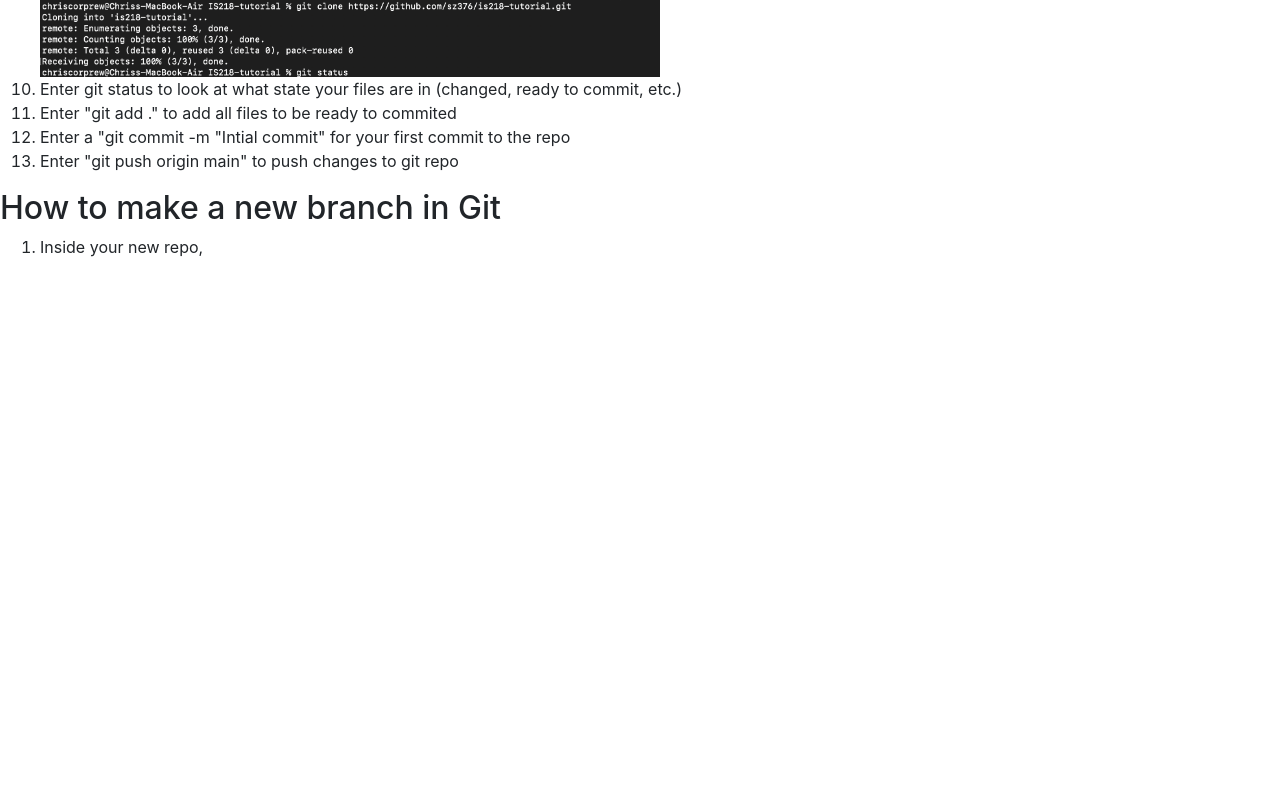
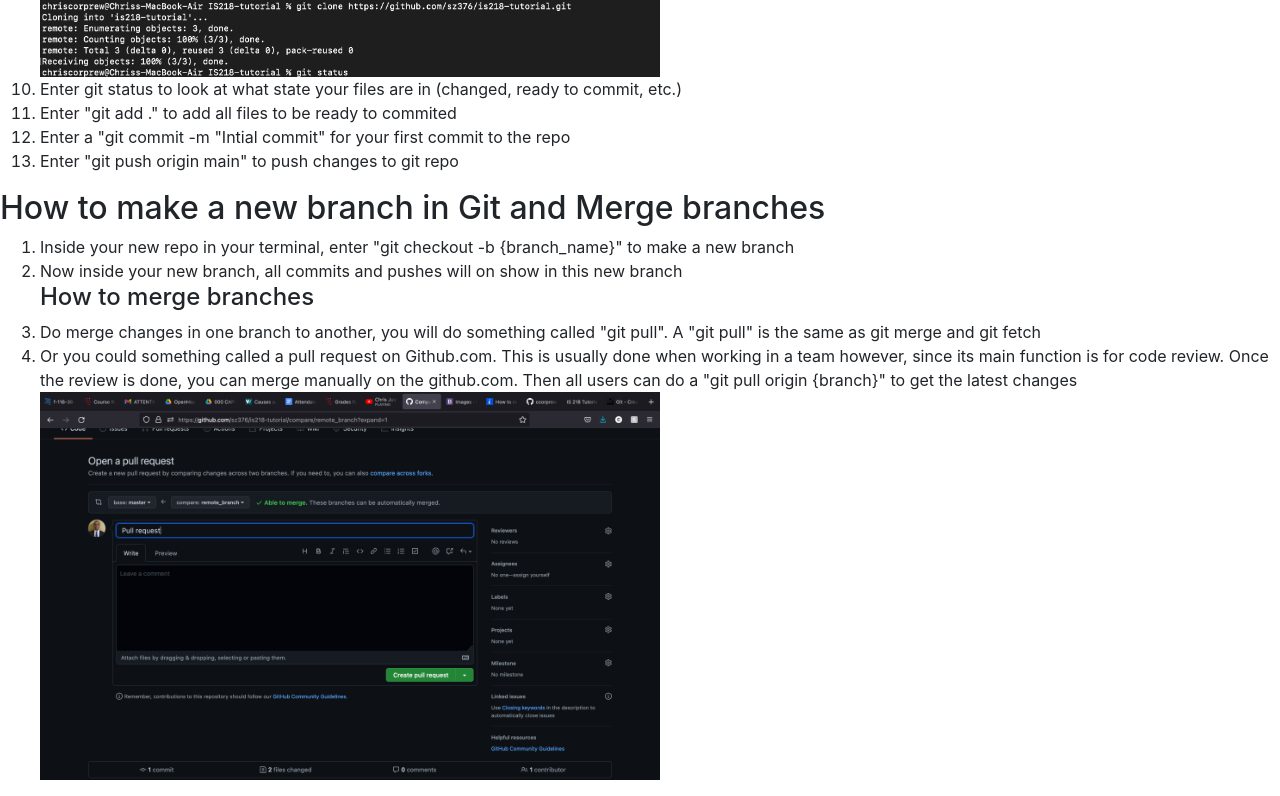
Before and after one commit to sz376/is218-tutorial, a plain HTML site: page public_html/index.html in a window 1280 px wide. Shown: the part 849-1645 px from the top of the page. Before the commit the page ends 1124 px from the top, so only its background shows below. Drawn offline with nearby package versions, Linux system fonts and the light colour scheme.

Commit message:
Modified index.html to include link to github and added pull image

```diff
--- a/public_html/index.html
+++ b/public_html/index.html
@@ -33,7 +33,7 @@
       <li>Once inside the directory, enter git init to initialize a local git repository</li>
       <li>Enter “mkdir public_html”</li>
       <li>Enter "touch public_html/index.html" to make an html page</li>
-      <li>Go on to GitHub.com, log in, and make a new git repository without the README.md</li>
+      <li>Go on to <a href="https://github.com/" target="_blank">github.com</a>, log in, and make a new git repository without the README.md</li>
       <li>Copy and paste your new github link</li>
       <img src="images/public_repo.png" class="remote-img">
       <li>Enter "git branch -M main" to change branch name to default branch name on public repo</li>
@@ -46,9 +46,17 @@
     </ol>
   </div>
   <div>
-    <h2 class="text-left">How to make a new branch in Git</h2>
+    <h2 class="text-left">How to make a new branch in Git and Merge branches</h2>
     <ol>
-      <li>Inside your new repo,
+      <li>Inside your new repo in your terminal, enter "git checkout -b {branch_name}" to make a new branch</li>
+      <li>Now inside your new branch, all commits and pushes will on show in this new branch</li>
+      <h4>How to merge branches</h4>
+      <li>Do merge changes in one branch to another, you will do something called "git pull". A
+        "git pull" is the same as git merge and git fetch</li>
+      <li>Or you could something called a pull request on Github.com. This is usually done when working in a team however, since its
+        main function is for code review. Once the review is done, you can merge manually on the github.com. Then all users can do a "git pull origin {branch}"
+      to get the latest changes</li>
+      <img src="images/git_pull_request.png" class="remote-img">
     </ol>
   </div>
 </body>
```
Also changed, not shown: public_html/images/git_pull_request.png (added).
